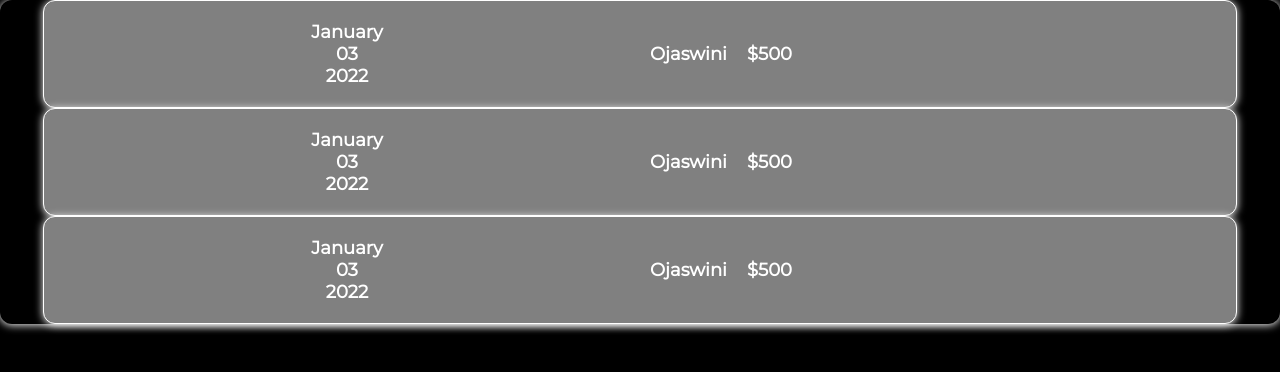
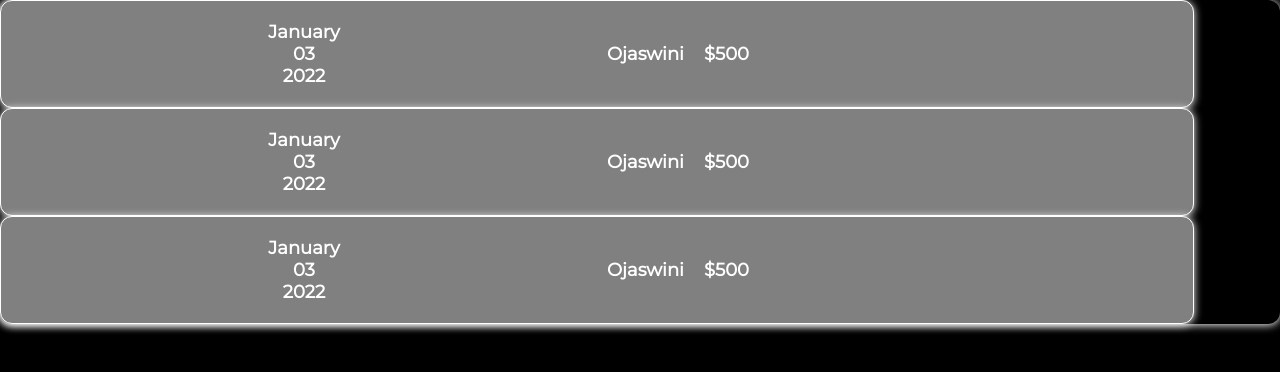
Before and after one commit to itsskofficial/Expense-Tracker, a React (Create React App) app: page / in a window 1280 px wide. Shown: the top 372 px of the page. Built offline with nearby package versions, Linux system fonts and the light colour scheme.

Commit message:
Dec 2, 2022, 11:19 AM

```diff
--- a/src/css/ExpenseItem.css
+++ b/src/css/ExpenseItem.css
@@ -1,7 +1,7 @@
 .expense-item{
     display: flex;
     width:90%;
-    margin: auto;
+    margin: ;
     padding: 20px;
     background-color: grey;
     border: 1px solid white;
```
